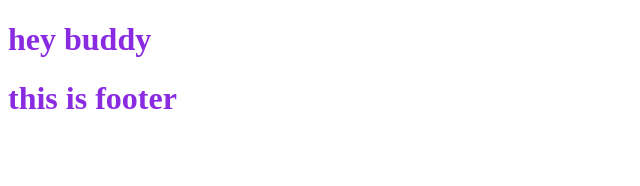
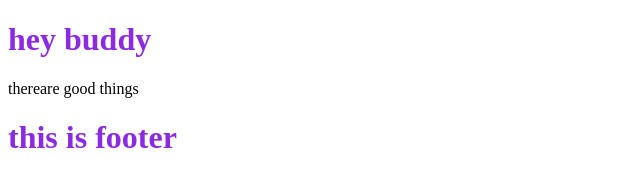
Before and after one commit to Ashok678/practice, a plain HTML site: page index.html in a window 1280 px wide. Shown: the whole page, without its empty margins (0-640 px from the left). Drawn offline with Linux system fonts and the light colour scheme.

Commit message:
feat: main is added

```diff
--- a/index.html
+++ b/index.html
@@ -9,6 +9,9 @@
 </head>
 <body>
     <h1>hey buddy</h1>
+    <main>
+        thereare good things
+    </main>
     <footer>
         <h1>this is footer</h1>
     </footer>
```
